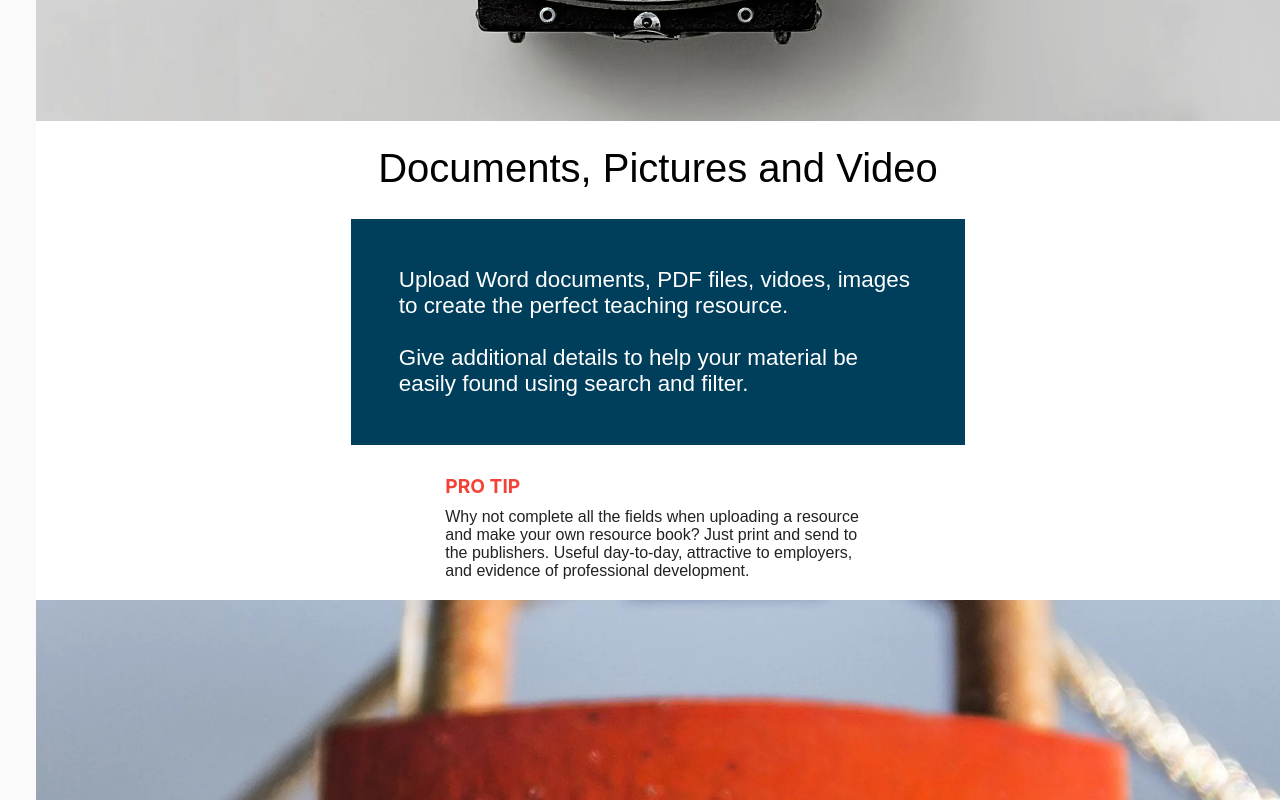
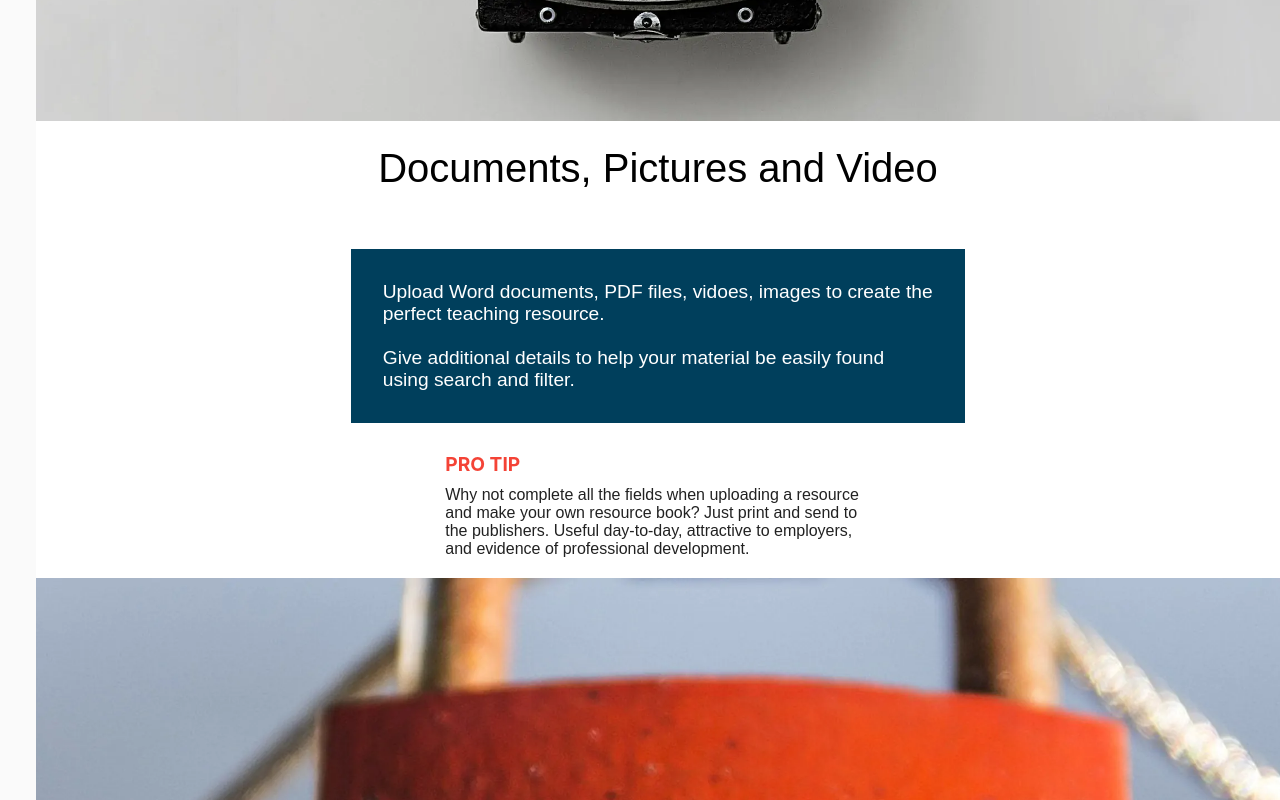
Before and after one commit to barooahn/Materials-Share-JS, a React (Create React App) app in the folder client/: page / in a window 1280 px wide. Shown: the part 2020-2820 px from the top of the page. Built offline with nearby package versions, Linux system fonts and the light colour scheme; no server answers.

Commit message:
splash page css tweeks

```diff
--- a/client/src/components/home/DocsPicsVids.jsx
+++ b/client/src/components/home/DocsPicsVids.jsx
@@ -27,10 +27,10 @@ const useStyles = makeStyles((theme) => ({
 		padding: "3rem 1rem",
 		margin: "10px auto",
 		[theme.breakpoints.up("sm")]: {
-			padding: "3rem",
+			padding: "2rem",
 			textAlign: "left",
 			maxWidth: "66%",
-			fontSize: "1.4rem",
+			fontSize: "1.2rem",
 		},
 	},
 	proTipContainer: {
@@ -58,7 +58,7 @@ const useStyles = makeStyles((theme) => ({
 	},
 	title: {
 		color: "black",
-		paddingTop: "30px",
+		padding: "30px 10px",
 		[theme.breakpoints.up("sm")]: {
 			paddingTop: "25px",
 		},
--- a/client/src/components/home/SaveSecurelyForever.jsx
+++ b/client/src/components/home/SaveSecurelyForever.jsx
@@ -25,10 +25,10 @@ const useStyles = makeStyles((theme) => ({
 		padding: "3rem 1rem",
 		margin: "10px auto",
 		[theme.breakpoints.up("sm")]: {
-			padding: "3rem",
+			padding: "2rem",
 			textAlign: "left",
 			maxWidth: "66%",
-			fontSize: "1.4rem",
+			fontSize: "1.2rem",
 		},
 	},
 	proTipContainer: {
@@ -56,7 +56,7 @@ const useStyles = makeStyles((theme) => ({
 	},
 	title: {
 		color: "black",
-		paddingTop: "30px",
+		padding: "30px 10px",
 		[theme.breakpoints.up("sm")]: {
 			paddingTop: "25px",
 		},
--- a/client/src/components/home/SearchAndFilter.jsx
+++ b/client/src/components/home/SearchAndFilter.jsx
@@ -27,10 +27,10 @@ const useStyles = makeStyles((theme) => ({
 		padding: "3rem 1rem",
 		margin: "10px auto",
 		[theme.breakpoints.up("sm")]: {
-			padding: "3rem",
+			padding: "2rem",
 			textAlign: "left",
 			maxWidth: "66%",
-			fontSize: "1.4rem",
+			fontSize: "1.2rem",
 		},
 	},
 	proTipContainer: {
@@ -58,7 +58,7 @@ const useStyles = makeStyles((theme) => ({
 	},
 	title: {
 		color: "black",
-		paddingTop: "30px",
+		padding: "30px 10px",
 		[theme.breakpoints.up("sm")]: {
 			paddingTop: "25px",
 		},
--- a/client/src/components/home/ShareWithOthers.jsx
+++ b/client/src/components/home/ShareWithOthers.jsx
@@ -25,10 +25,10 @@ const useStyles = makeStyles((theme) => ({
 		padding: "3rem 1rem",
 		margin: "10px auto",
 		[theme.breakpoints.up("sm")]: {
-			padding: "3rem",
+			padding: "2rem",
 			textAlign: "left",
 			maxWidth: "66%",
-			fontSize: "1.4rem",
+			fontSize: "1.2rem",
 		},
 	},
 	proTipContainer: {
@@ -56,7 +56,7 @@ const useStyles = makeStyles((theme) => ({
 	},
 	title: {
 		color: "black",
-		paddingTop: "30px",
+		padding: "30px 10px",
 		[theme.breakpoints.up("sm")]: {
 			paddingTop: "25px",
 		},
```
